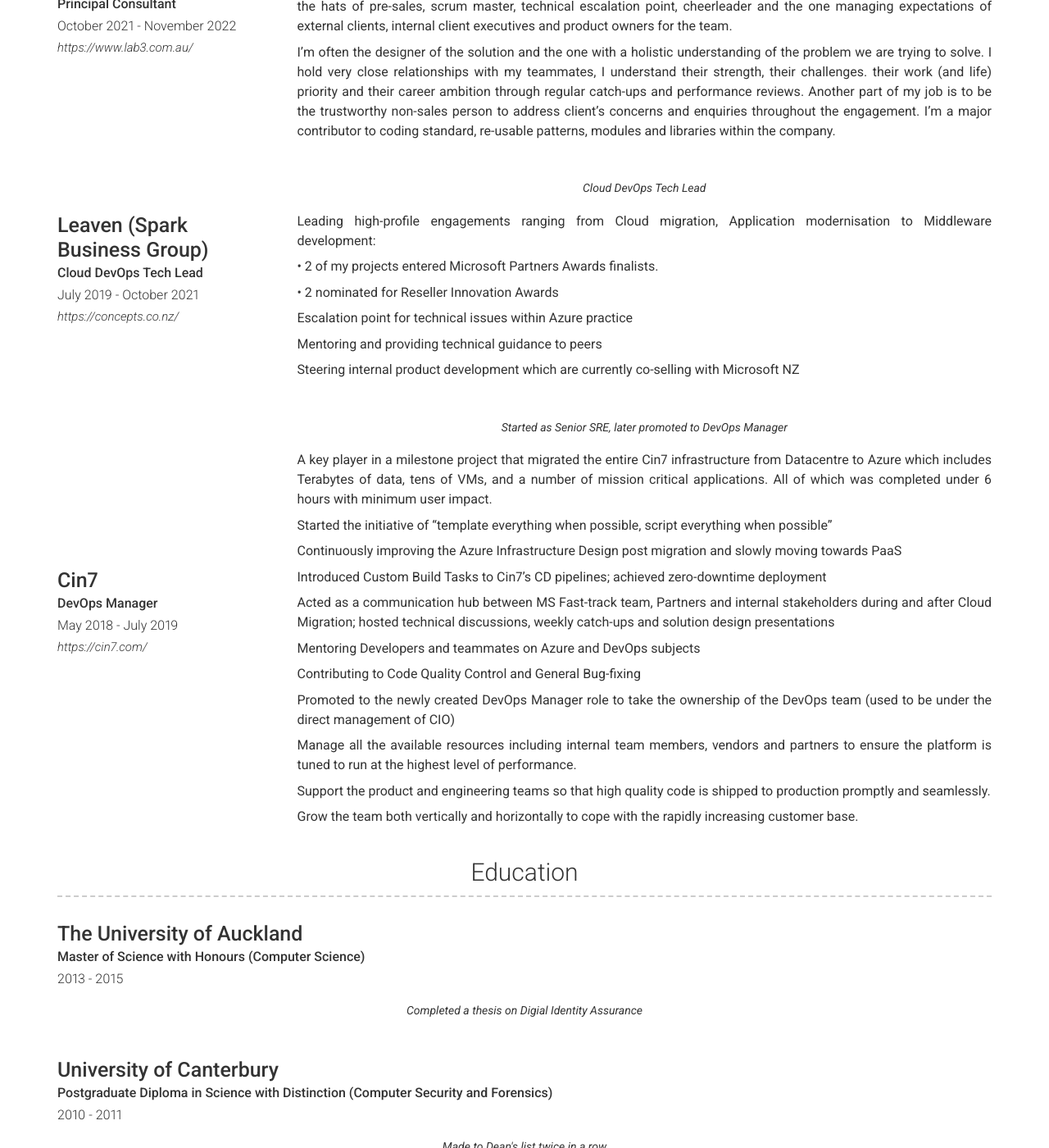
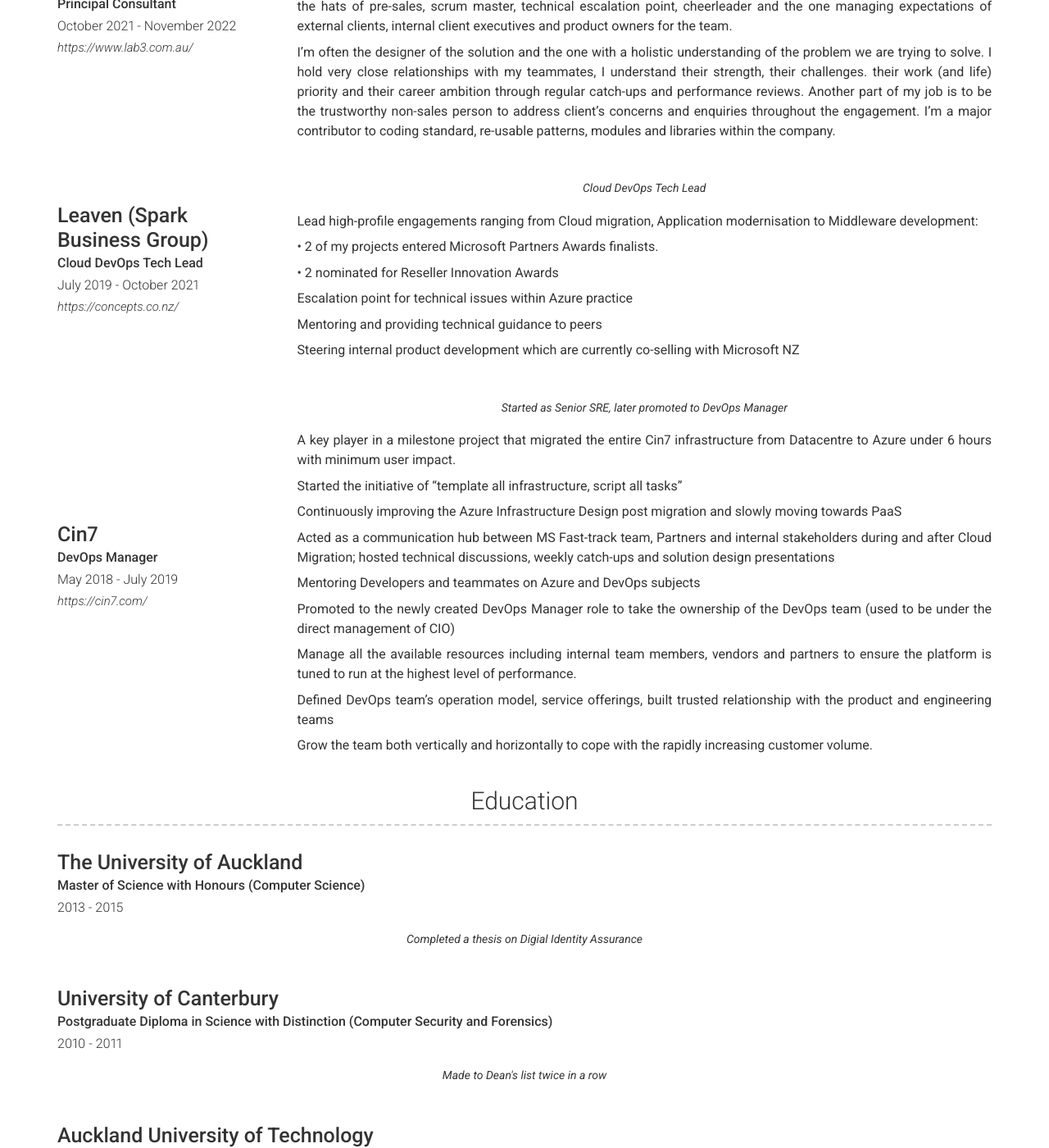
Before and after one commit to shin-akuma/shin-akuma.github.io, a Jekyll site: the page built from index.md, in a window 1280 px wide and 1400 px high, scrolled down 1346 px. Shown: the whole window at 82% size. Built offline with Jekyll 4.4.1, drawn with Linux system fonts in a browser that asks for light colours; nearby versions of some CDN libraries; some of the changed text lies outside the part shown.

Commit message:
update exp

```diff
--- a/_config.yml
+++ b/_config.yml
@@ -88,7 +88,7 @@
         quote: >
           Cloud DevOps Tech Lead
         description: |
-          Leading high-profile engagements ranging from Cloud migration, Application modernisation to Middleware development:
+          Lead high-profile engagements ranging from Cloud migration, Application modernisation to Middleware development:
 
           •	2 of my projects entered Microsoft Partners Awards finalists.
 
@@ -107,27 +107,24 @@
         quote: >
           Started as Senior SRE, later promoted to DevOps Manager
         description: |
-          A key player in a milestone project that migrated the entire Cin7 infrastructure from Datacentre to Azure which includes Terabytes of data, tens of VMs, and a number of mission critical applications. All of which was completed under 6 hours with minimum user impact.
+          A key player in a milestone project that migrated the entire Cin7 infrastructure from Datacentre to Azure under 6 hours with minimum user impact.
 
-          Started the initiative of “template everything when possible, script everything when possible”
+          Started the initiative of “template all infrastructure, script all tasks”
 
           Continuously improving the Azure Infrastructure Design post migration and slowly moving towards PaaS
-
-          Introduced Custom Build Tasks to Cin7’s CD pipelines; achieved zero-downtime deployment
 
           Acted as a communication hub between MS Fast-track team, Partners and internal stakeholders during and after Cloud Migration; hosted technical discussions, weekly catch-ups and solution design presentations
 
           Mentoring Developers and teammates on Azure and DevOps subjects
 
-          Contributing to Code Quality Control and General Bug-fixing
-
           Promoted to the newly created DevOps Manager role to take the ownership of the DevOps team (used to be under the direct management of CIO)
 
           Manage all the available resources including internal team members, vendors and partners to ensure the platform is tuned to run at the highest level of performance.
 
-          Support the product and engineering teams so that high quality code is shipped to production promptly and seamlessly.
+          Defined DevOps team's operation model, service offerings, built trusted relationship with the product and engineering teams
 
-          Grow the team both vertically and horizontally to cope with the rapidly increasing customer base.
+          Grow the team both vertically and horizontally to cope with the rapidly increasing customer volume.
+
   - title: Education
     layout: list
     content:
@@ -147,7 +144,7 @@
         title: Auckland University of Technology
         sub_title: Bachelor of Computer and Information Sciences
         caption: 2004 - 2008
-  - title: certificate
+  - title: Certificate
     layout: list
     content:
       - layout: top
```
